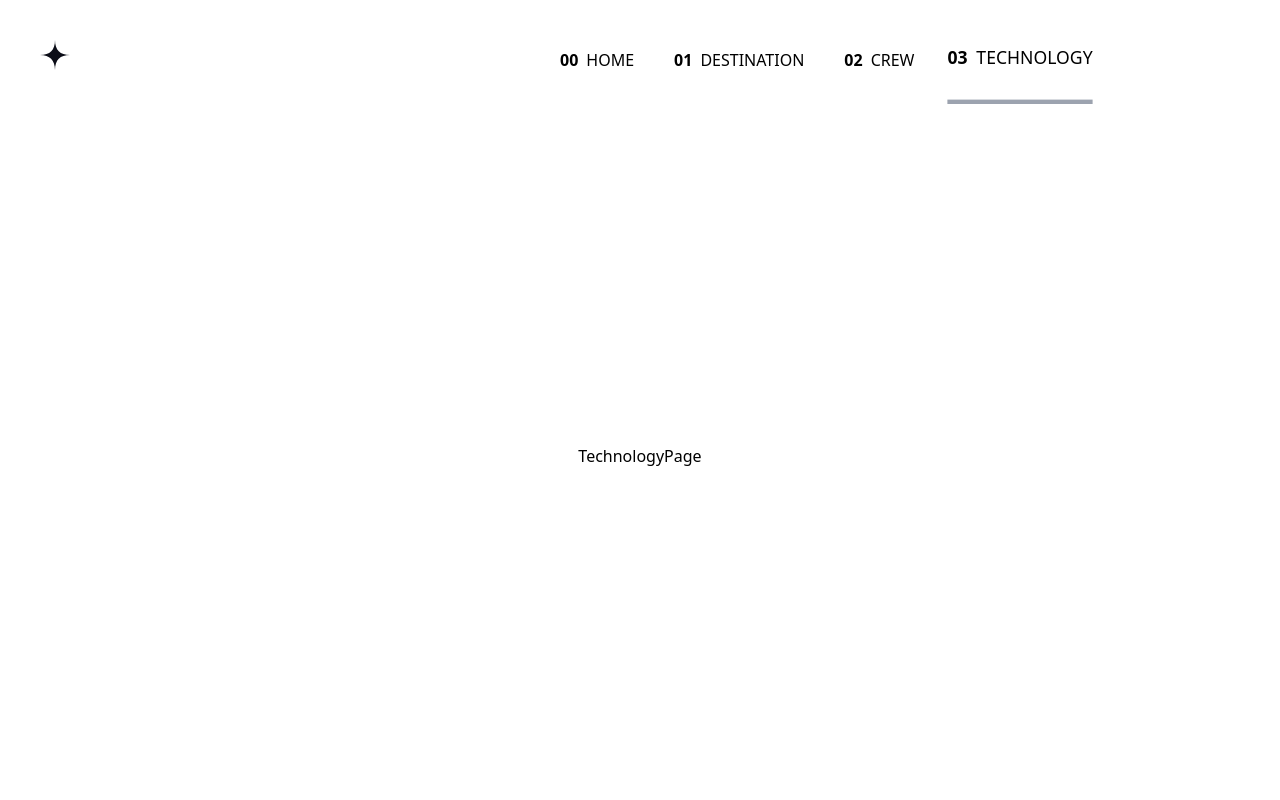
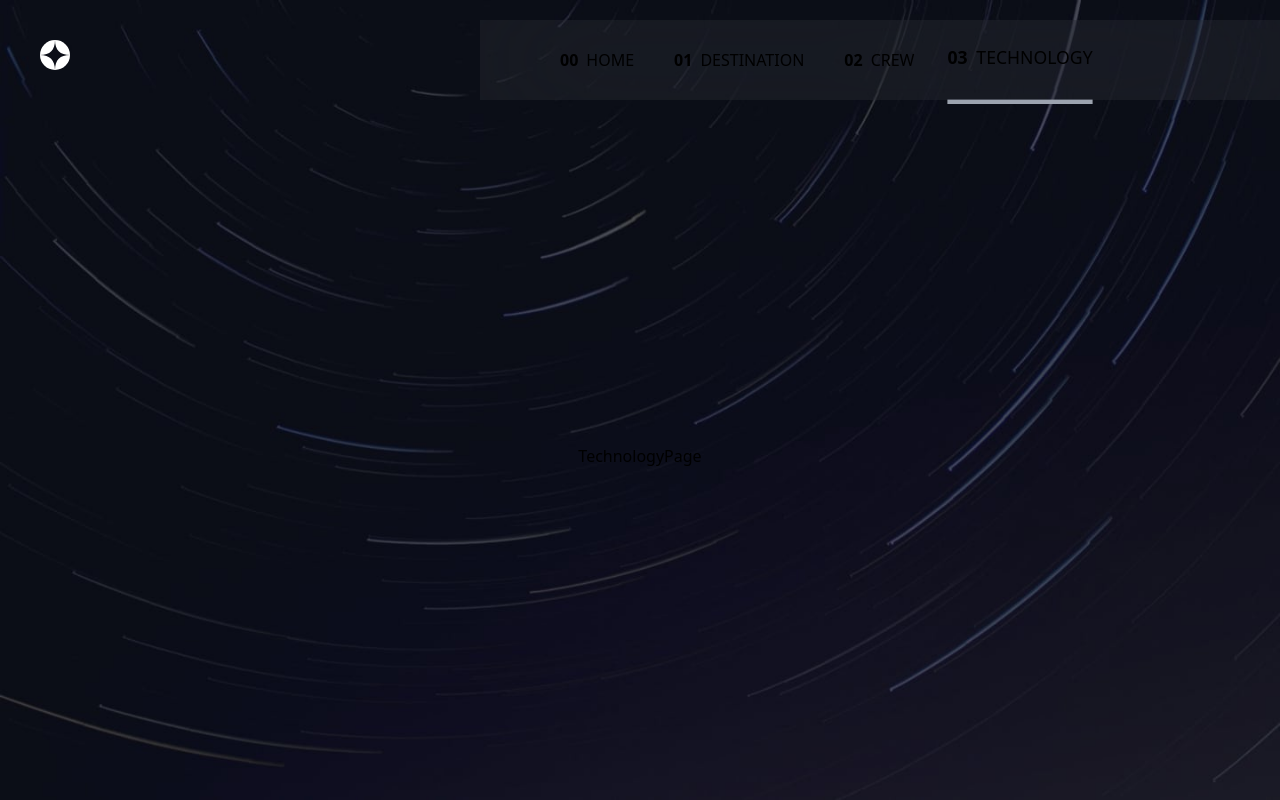
Before and after one commit to Roger2999/Space-tourist-app, a React (Vite) app: page /tech in a window 1280 px wide. Built offline with nearby package versions, Linux system fonts and the light colour scheme.

Commit message:
se sustituyen algunos div por etiquetas semánticas para mejorar accesibilidad, se soluciona problema con visualizacion de imagen de fondo en TechnologyPage

```diff
--- a/src/public/pages/CrewPage/CrewPage.tsx
+++ b/src/public/pages/CrewPage/CrewPage.tsx
@@ -28,7 +28,7 @@ const CrewPage = () => {
   useInterval<crewData>(6000, current, setCurrent, setSelectCrew, crewMapData);
   return (
     <>
-      <div
+      <section
         className={`crew-page-container flex flex-col gap-10 sm:flex sm:flex-row sm:justify-center sm:gap-0  bg-cover bg-center bg-no-repeat pt-28 sm:w-full sm:h-full`}
       >
         <section className="flex-1 flex flex-col justify-around gap-14 w-full px-10 sm:px-24 sm:gap-0">
@@ -42,7 +42,7 @@ const CrewPage = () => {
               <p className="text-sm">{selectedCrew.bio}</p>
             </article>
           )}
-          <section className="flex justify-center items-center gap-4">
+          <article className="flex justify-center items-center gap-4">
             {crewMapData.map((c) => (
               <button
                 onClick={() => {
@@ -53,7 +53,7 @@ const CrewPage = () => {
                 transition-transform duration-200 ease focus:bg-gray-600 focus:scale-110"
               />
             ))}
-          </section>
+          </article>
         </section>
         <aside className="flex-1 flex justify-center items-end">
           {selectedCrew && (
@@ -66,7 +66,7 @@ const CrewPage = () => {
             />
           )}
         </aside>
-      </div>
+      </section>
     </>
   );
 };
--- a/src/public/pages/DestinationPage/DestinationPage.tsx
+++ b/src/public/pages/DestinationPage/DestinationPage.tsx
@@ -4,7 +4,7 @@ import { PlanetsNav } from "../../../components";
 
 const DestinationPage = () => {
   return (
-    <div
+    <section
       className={`destination-page-container flex flex-col  justify-center items-center bg-cover bg-center bg-no-repeat pt-28 pb-8 px-8 sm:px-20 w-full h-full`}
     >
       <h1 className="w-full my-7 ">01 PICK YOUR DESTINATION</h1>
@@ -13,7 +13,7 @@ const DestinationPage = () => {
         <PlanetsNav />
         <Outlet />
       </article>
-    </div>
+    </section>
   );
 };
 export default DestinationPage;
--- /dev/null
+++ b/src/public/pages/TechnologyPage/TechnologyPage.css
@@ -0,0 +1,10 @@
+@media (min-width: 640px) {
+  .technology-page-container {
+    background-image: url("../../../assets/technology/background-technology-desktop.jpg");
+  }
+}
+@media (max-width: 640px) {
+  .technology-page-container {
+    background-image: url("../../../assets/technology/background-technology-mobile.jpg");
+  }
+}
--- a/src/public/pages/TechnologyPage/TechnologyPage.tsx
+++ b/src/public/pages/TechnologyPage/TechnologyPage.tsx
@@ -1,8 +1,9 @@
+import "./TechnologyPage.css";
 const TechnologyPage = () => {
   return (
-    <div className="flex  justify-center items-center bg-cover bg-center bg-no-repeat pt-28 w-full h-full">
+    <section className="technology-page-container flex justify-center items-center bg-cover bg-center bg-no-repeat pt-28 w-full h-full">
       TechnologyPage
-    </div>
+    </section>
   );
 };
 export default TechnologyPage;
```
